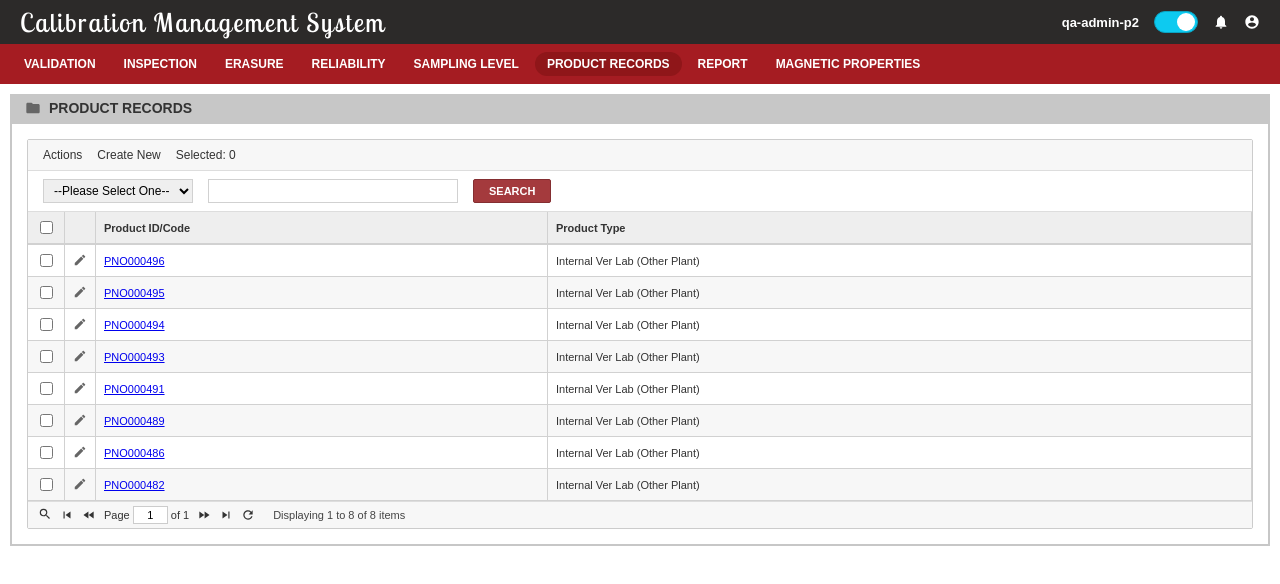
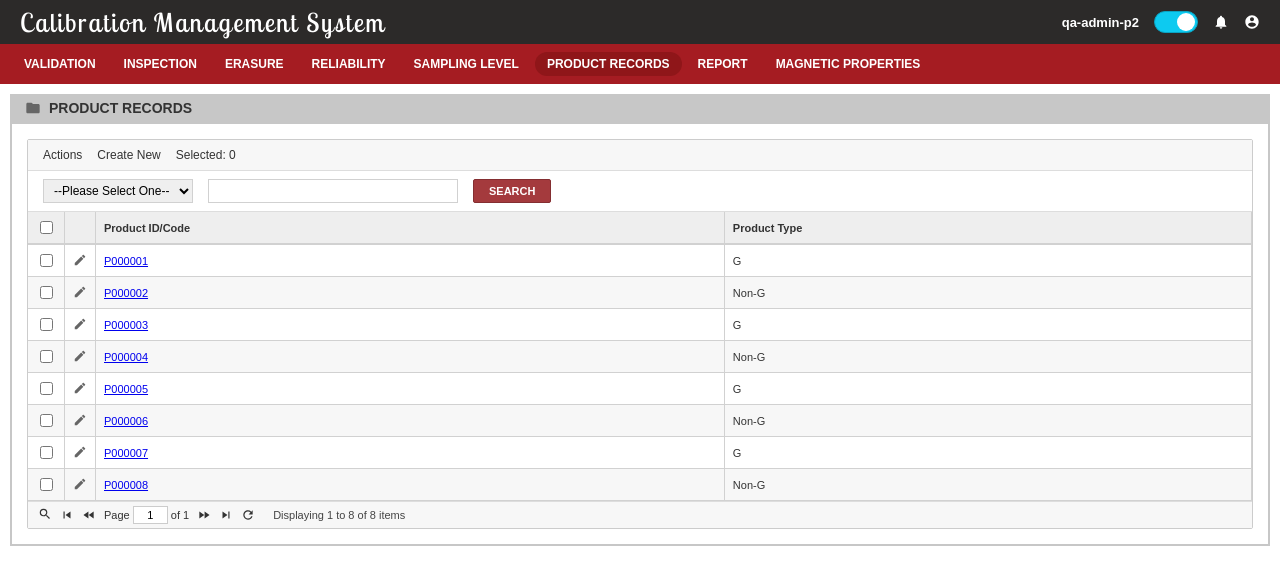
Before and after one commit to claritas-chchang/crm-sem, a Vue app: page / in a window 1280 px wide. Shown: the top 584 px of the page. Built offline with nearby package versions, Linux system fonts and the light colour scheme.

Commit message:
Changed sample data

```diff
--- a/src/App.vue
+++ b/src/App.vue
@@ -25,14 +25,14 @@ const editingRecord = ref(null)
 const editingModule = ref('')
 
 const products = ref([
-  { id: 1, code: 'PNO000496', type: 'Internal Ver Lab (Other Plant)', selected: false },
-  { id: 2, code: 'PNO000495', type: 'Internal Ver Lab (Other Plant)', selected: false },
-  { id: 3, code: 'PNO000494', type: 'Internal Ver Lab (Other Plant)', selected: false },
-  { id: 4, code: 'PNO000493', type: 'Internal Ver Lab (Other Plant)', selected: false },
-  { id: 5, code: 'PNO000491', type: 'Internal Ver Lab (Other Plant)', selected: false },
-  { id: 6, code: 'PNO000489', type: 'Internal Ver Lab (Other Plant)', selected: false },
-  { id: 7, code: 'PNO000486', type: 'Internal Ver Lab (Other Plant)', selected: false },
-  { id: 8, code: 'PNO000482', type: 'Internal Ver Lab (Other Plant)', selected: false },
+  { id: 1, code: 'P000001', type: 'G', selected: false },
+  { id: 2, code: 'P000002', type: 'Non-G', selected: false },
+  { id: 3, code: 'P000003', type: 'G', selected: false },
+  { id: 4, code: 'P000004', type: 'Non-G', selected: false },
+  { id: 5, code: 'P000005', type: 'G', selected: false },
+  { id: 6, code: 'P000006', type: 'Non-G', selected: false },
+  { id: 7, code: 'P000007', type: 'G', selected: false },
+  { id: 8, code: 'P000008', type: 'Non-G', selected: false },
 ])
 
 const validationRecords = ref([
@@ -40,21 +40,21 @@ const validationRecords = ref([
     formNo: 'F-VAL-001', revision: '01', dateIssued: '2026-03-24 10:30:15', title: 'Micrometer Calibration',
     spec: 'ISO-17025', eq: 'Digital Micrometer', eqSerial: 'MG-99482', freq: 'Monthly',
     date: '2026-03-24 08:00:00', shift: 'Day', type: 'Type 1: Comparator/Micrometer', year: '2026', month: 'March',
-    product: 'PNO000496', serialNo: 'SN-7788', vDate: '2026-03-24', vDue: '2026-04-24',
+    product: 'P000001', serialNo: 'SN-7788', vDate: '2026-03-24', vDue: '2026-04-24',
     selected: false
   },
   {
     formNo: 'F-VAL-002', revision: '02', dateIssued: '2026-03-23 14:45:00', title: 'Induction System Check',
     spec: 'IEC-62305', eq: 'Induction Coil', eqSerial: 'IC-1122', freq: 'Quarterly',
     date: '2026-03-23 20:00:00', shift: 'Night', type: 'Type 2: Induction Check', year: '2026', month: 'March',
-    product: 'PNO000495', serialNo: 'SN-9900', vDate: '2026-03-23', vDue: '2026-06-23',
+    product: 'P000002', serialNo: 'SN-9900', vDate: '2026-03-23', vDue: '2026-06-23',
     selected: false
   },
   {
     formNo: 'F-VAL-003', revision: '01', dateIssued: '2026-03-24 09:15:30', title: 'Pin Gauge Verification',
     spec: 'ANSI/ASME B89', eq: 'Master Pin Set', eqSerial: 'PS-8844', freq: 'Weekly',
     date: '2026-03-22 08:30:00', shift: 'Day', type: 'Type 3: Pin Gauge', year: '2026', month: 'March',
-    product: 'PNO000494', serialNo: 'SN-1122', vDate: '2026-03-22', vDue: '2026-03-29',
+    product: 'P000003', serialNo: 'SN-1122', vDate: '2026-03-22', vDue: '2026-03-29',
     selected: false
   }
 ])
@@ -62,7 +62,7 @@ const selectedValidationRecord = ref(null)
 
 const inspectionRecords = ref([
   {
-    productType: 'GA/VCM', product: 'PNO000496', serialNo: 'SN-7788', revision: '01',
+    productType: 'G', product: 'P000001', serialNo: 'SN-7788', revision: '01',
     dwgNo: 'DWG-99482', lotNo: 'LOT-A123', cDate: '2026-03-24', cLine: 'Line A',
     paNo: 'PA-882', jpnLot: 'JPN-990', mMethod: 'Max Outlier', firstRun: 'Yes',
     remarks: 'Internal Check', creationDate: '2026-03-24 10:30:15', createdBy: 'qa-admin',
```
